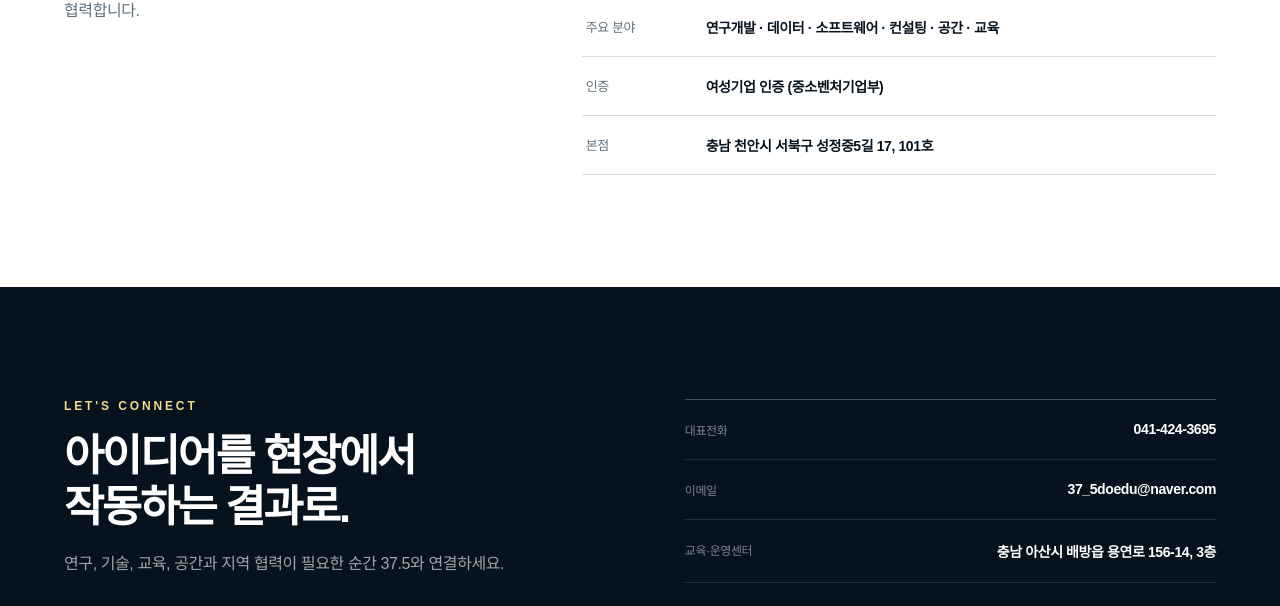
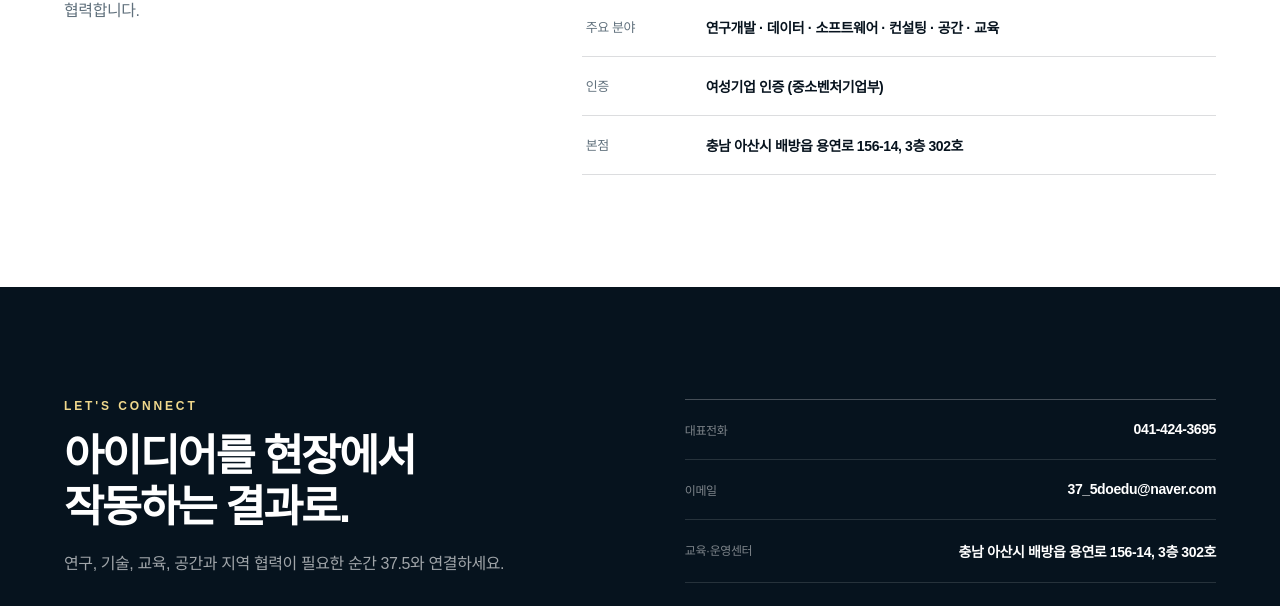
Before and after one commit to tutu6065-sudo/tutu6065-sudo.github.io, a plain HTML site: page index.html in a window 1280 px wide. Shown: the part 4355-4961 px from the top of the page. Drawn offline with Linux system fonts and the light colour scheme.

Commit message:
Update company headquarters address

```diff
--- a/index.html
+++ b/index.html
@@ -17,7 +17,7 @@
   <meta property="og:image" content="https://www.375.co.kr/og.png">
   <meta name="twitter:card" content="summary_large_image">
   <link rel="stylesheet" href="styles.css">
-  <script type="application/ld+json">{"@context":"https://schema.org","@type":"Organization","name":"주식회사 삼십칠점오","alternateName":["㈜37.5","37.5 Universe Connect"],"url":"https://www.375.co.kr/","logo":"https://www.375.co.kr/company-logo.png","description":"현장 경험과 기술을 결합해 연구개발, 데이터, 소프트웨어, 교육과 공간 사업을 실행하는 기업","foundingDate":"2019-01-14","telephone":"+82-41-424-3695","email":"37_5doedu@naver.com","address":{"@type":"PostalAddress","streetAddress":"성정중5길 17, 101호","addressLocality":"천안시 서북구","addressRegion":"충청남도","addressCountry":"KR"},"sameAs":["https://blog.naver.com/375movementinstitute"]}</script>
+  <script type="application/ld+json">{"@context":"https://schema.org","@type":"Organization","name":"주식회사 삼십칠점오","alternateName":["㈜37.5","37.5 Universe Connect"],"url":"https://www.375.co.kr/","logo":"https://www.375.co.kr/company-logo.png","description":"현장 경험과 기술을 결합해 연구개발, 데이터, 소프트웨어, 교육과 공간 사업을 실행하는 기업","foundingDate":"2019-01-14","telephone":"+82-41-424-3695","email":"37_5doedu@naver.com","address":{"@type":"PostalAddress","streetAddress":"배방읍 용연로 156-14, 3층 302호","addressLocality":"아산시","addressRegion":"충청남도","addressCountry":"KR"},"sameAs":["https://blog.naver.com/375movementinstitute"]}</script>
 </head>
 <body>
 <main>
@@ -69,9 +69,9 @@
     <div class="loop-item"><span>05</span><h3>검증·고도화</h3><p>현장 피드백을 다시 데이터로 축적해 지속적으로 개선합니다.</p></div>
   </div></section>
 
-  <section class="credentials section"><div class="credential-panel"><p class="kicker">COMPANY PROFILE</p><h2>신뢰할 수 있는<br>실행 파트너</h2><p>공식 문서와 현장 역량을 바탕으로 공공·민간·지역사회와 책임 있게 협력합니다.</p></div><dl class="company-facts"><div><dt>법인명</dt><dd>주식회사 삼십칠점오 (㈜37.5)</dd></div><div><dt>대표자</dt><dd>김성금</dd></div><div><dt>설립일</dt><dd>2019년 1월 14일</dd></div><div><dt>주요 분야</dt><dd>연구개발 · 데이터 · 소프트웨어 · 컨설팅 · 공간 · 교육</dd></div><div><dt>인증</dt><dd>여성기업 인증 (중소벤처기업부)</dd></div><div><dt>본점</dt><dd>충남 천안시 서북구 성정중5길 17, 101호</dd></div></dl></section>
+  <section class="credentials section"><div class="credential-panel"><p class="kicker">COMPANY PROFILE</p><h2>신뢰할 수 있는<br>실행 파트너</h2><p>공식 문서와 현장 역량을 바탕으로 공공·민간·지역사회와 책임 있게 협력합니다.</p></div><dl class="company-facts"><div><dt>법인명</dt><dd>주식회사 삼십칠점오 (㈜37.5)</dd></div><div><dt>대표자</dt><dd>김성금</dd></div><div><dt>설립일</dt><dd>2019년 1월 14일</dd></div><div><dt>주요 분야</dt><dd>연구개발 · 데이터 · 소프트웨어 · 컨설팅 · 공간 · 교육</dd></div><div><dt>인증</dt><dd>여성기업 인증 (중소벤처기업부)</dd></div><div><dt>본점</dt><dd>충남 아산시 배방읍 용연로 156-14, 3층 302호</dd></div></dl></section>
 
-  <section class="contact section" id="contact"><div class="contact-copy"><p class="kicker gold">LET'S CONNECT</p><h2>아이디어를 현장에서<br>작동하는 결과로.</h2><p>연구, 기술, 교육, 공간과 지역 협력이 필요한 순간 37.5와 연결하세요.</p></div><div class="contact-card"><a href="tel:0414243695"><span>대표전화</span><strong>041-424-3695</strong></a><a href="mailto:37_5doedu@naver.com"><span>이메일</span><strong>37_5doedu@naver.com</strong></a><div><span>교육·운영센터</span><strong>충남 아산시 배방읍 용연로 156-14, 3층</strong></div><a class="contact-button" href="https://blog.naver.com/375movementinstitute" target="_blank" rel="noreferrer">공식 블로그에서 소식 보기 →</a></div></section>
+  <section class="contact section" id="contact"><div class="contact-copy"><p class="kicker gold">LET'S CONNECT</p><h2>아이디어를 현장에서<br>작동하는 결과로.</h2><p>연구, 기술, 교육, 공간과 지역 협력이 필요한 순간 37.5와 연결하세요.</p></div><div class="contact-card"><a href="tel:0414243695"><span>대표전화</span><strong>041-424-3695</strong></a><a href="mailto:37_5doedu@naver.com"><span>이메일</span><strong>37_5doedu@naver.com</strong></a><div><span>교육·운영센터</span><strong>충남 아산시 배방읍 용연로 156-14, 3층 302호</strong></div><a class="contact-button" href="https://blog.naver.com/375movementinstitute" target="_blank" rel="noreferrer">공식 블로그에서 소식 보기 →</a></div></section>
   <footer><div class="footer-brand">37.5 <span>UNIVERSE CONNECT</span></div><p>© 2026 37.5 Co., Ltd. All rights reserved.</p><div><a href="#top">맨 위로 ↑</a></div></footer>
 </main>
 </body>
```
